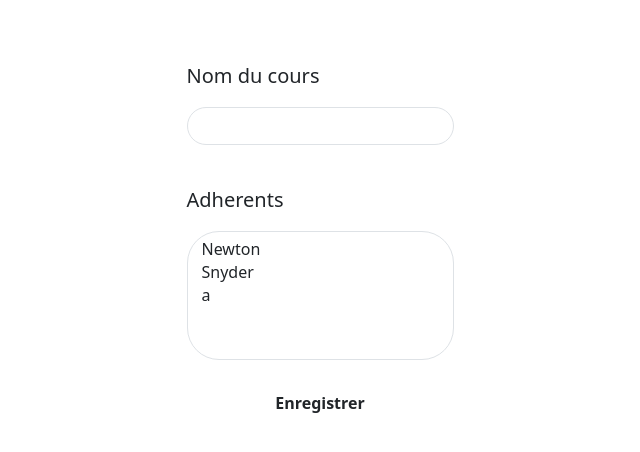
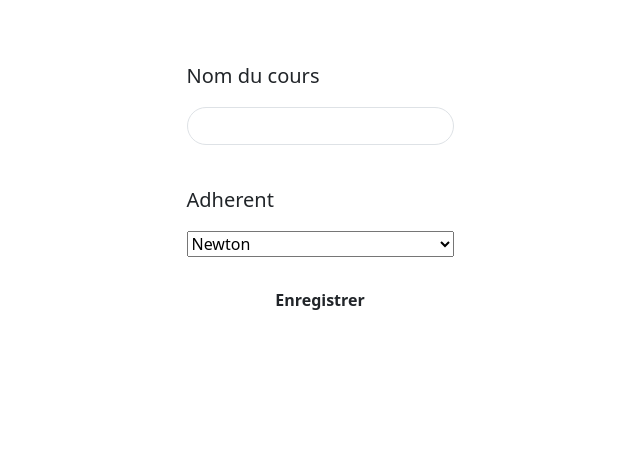
Before and after one commit to lenny-vergerolle/SAE_PONEY, a Flask app: page /creer-cours in a window 1280 px wide. Shown: the part 181-633 px from the top of the page, without its empty margins (320-960 px from the left). Run offline with Flask 3, Linux system fonts and the light colour scheme; data comes from the database, SQL or seed files in the repository; some libraries are stand-ins or nearby versions.

Commit message:
correction cours privée

```diff
--- a/src/forms/CoursForm.py
+++ b/src/forms/CoursForm.py
@@ -10,7 +10,7 @@ from datetime import date, datetime, time, timedelta
 
 class CreationCoursForm(FlaskForm):
     nomCo = StringField('Nom du cours', validators=[DataRequired()])
-    adherents = SelectField('Adherents',coerce=int)
+    adherents = SelectField('Adherent',coerce=int)
     #def validate(self, extra_validators=None):
     #    if self.collectif.data == 'True':
     #        self.collectif.data = True
--- a/src/models/Cours.py
+++ b/src/models/Cours.py
@@ -12,7 +12,7 @@ class Cours(db.Model):
     id_utilisateur = db.Column(db.Integer, db.ForeignKey('UTILISATEUR.id_utilisateur'))
     utilisateur = db.relationship('Utilisateur', back_populates='cours')
     reserver = db.relationship('Reserver', back_populates='cours')
-    id_adherent = db.Column(db.Integer)
+    id_adherent = db.Column(db.Integer, default=0)
 
     def get_last_id():
         id = 0
--- a/src/templates/creer-cours.html
+++ b/src/templates/creer-cours.html
@@ -12,7 +12,7 @@
         </div>
         <div class="mx-auto d-flex flex-column m-4 w-50">
             <label class="my-3 fs-5" for="adherents">{{ form.adherents.label }}</label>
-            {{ form.adherents(class_="form-control rounded-5", size=5) }}
+            {{ form.adherents(class_="form-control, size=1") }}
         </div>
 
 
--- a/src/templates/reserver-cours.html
+++ b/src/templates/reserver-cours.html
@@ -13,7 +13,7 @@
         </div>
         <div class ="mx-auto d-flex flex-column m-4 w-50">
             <label class="my-3   fs-5" for="name">{{ form.cours.label }} </label>
-            {{ form.cours(size=2, class_="form-control rounded-5 ") }}
+            {{ form.cours(size=1, class_="form-control rounded-5 ") }}
         </div>
 
         <div class="mx-auto d-flex flex-column m-4 w-50">
--- a/src/views.py
+++ b/src/views.py
@@ -282,11 +282,13 @@ def reserver_cours():
         reserver_cours.html: Une page de réservation de cours
     """
     f = ReservationCoursForm()
-    f.moniteurs.choices = [(moniteur.id_utilisateur, moniteur.prenom_utilisateur) for moniteur in Utilisateur.query.filter_by(id_role=3).all()]
-    f.poneys.choices = [(poney.idPo, poney.nomPo) for poney in Poney.query.all()]
-    f.cours.choices = [
-        (cour.idCo, cour.nomCo) for cour in Cours.query.filter(Cours.id_adherent != current_user.id_utilisateur).all()
+    f.moniteurs.choices = [
+        (moniteur.id_utilisateur, moniteur.prenom_utilisateur)
+        for moniteur in Utilisateur.query.filter_by(id_role=3).all()
     ]
+    f.poneys.choices = [(poney.idPo, poney.nomPo)
+                        for poney in Poney.query.all()]
+    f.cours.choices = [(cour.idCo, cour.nomCo) for cour in Cours.query.filter(or_(Cours.id_adherent == current_user.id_utilisateur,Cours.id_adherent ==0)).all()]
     if f.validate():
         r = Reserver()
         r.nomRes = f.nomRes.data
@@ -295,7 +297,10 @@ def reserver_cours():
         r.duree = f.duree.data
         r.date = f.date.data
         r.heureDebut = f.heureDebut.data
-        conflit = Reserver.query.filter(Reserver.date == r.date, Reserver.heureDebut <= r.heureDebut, (Reserver.heureDebut + Reserver.duree) > r.heureDebut).first()
+        conflit = Reserver.query.filter(Reserver.date == r.date,
+                                        Reserver.heureDebut <= r.heureDebut,
+                                        (Reserver.heureDebut + Reserver.duree)
+                                        > r.heureDebut).first()
         if conflit:
             flash("Un cours est déjà prévu à cette date et heure")
             return redirect(url_for('reserver_cours'))
```
Also changed, not shown: src/data.yml (+18 -3 lines), 1 other file.
